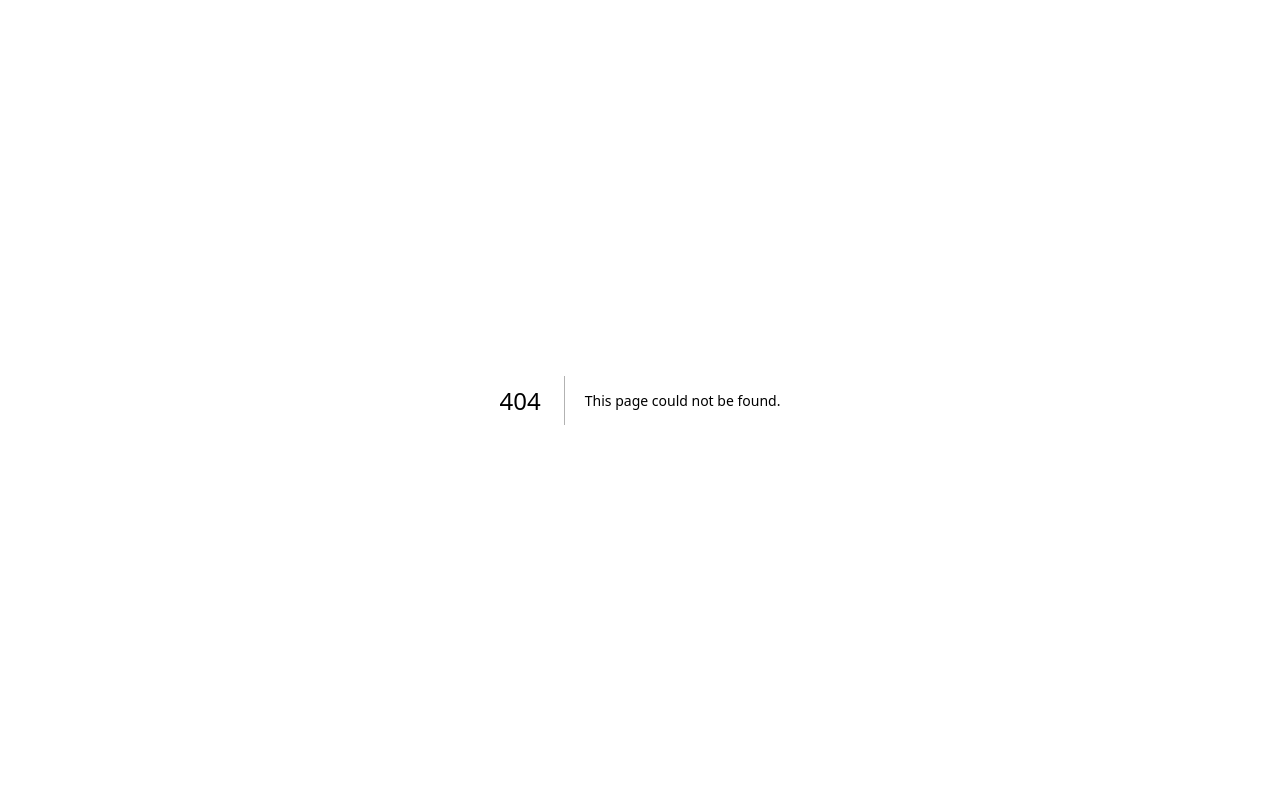
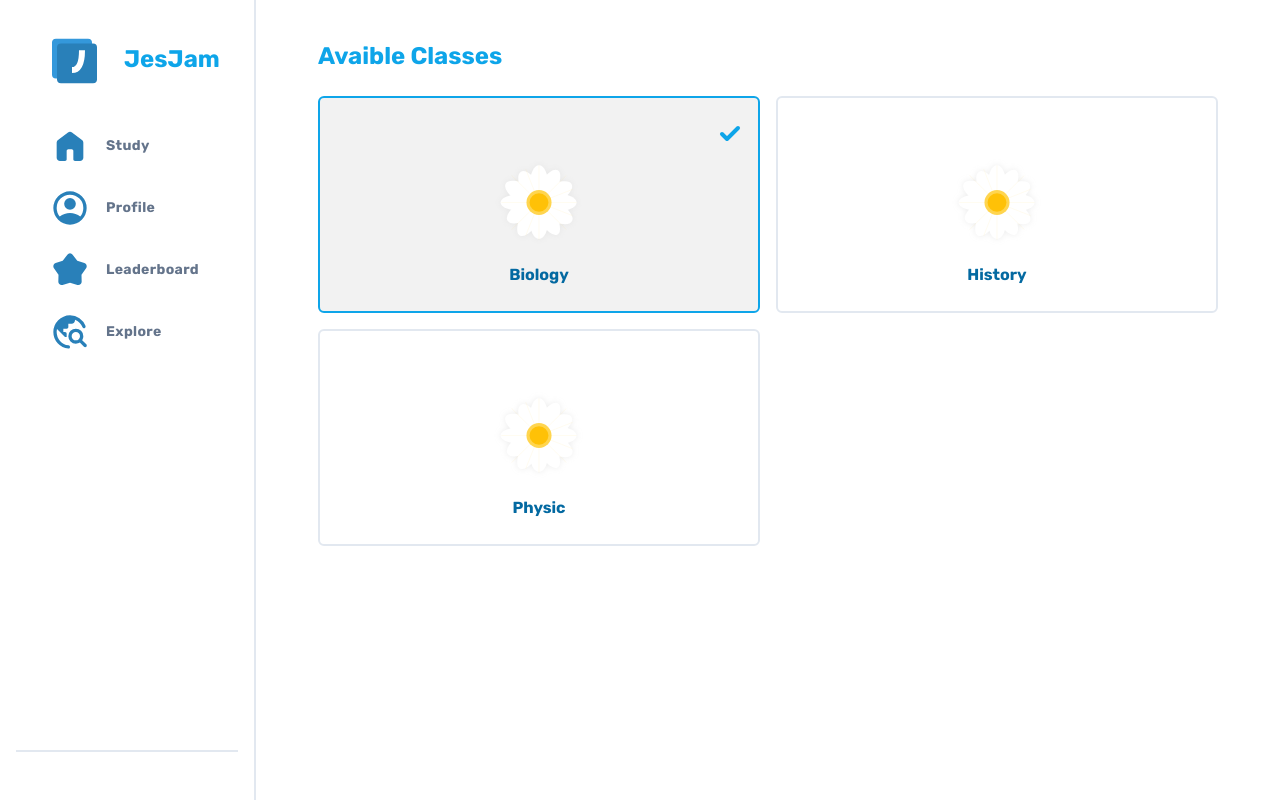
Before and after one commit to Jes-Jam/JesJam-WebApp, a Next.js app: page /classes in a window 1280 px wide. Before the commit this address had no page. Built offline with nearby package versions, Linux system fonts and the light colour scheme; no server answers.

Commit message:
UI: Display all classes in the classes page.🖼️

```diff
--- /dev/null
+++ b/app/(main)/classes/list.tsx
@@ -0,0 +1,48 @@
+"use client"
+
+import { cn } from "@/lib/utils"
+import { Check } from "lucide-react"
+import Image from "next/image"
+
+type Props = {
+    classes: {
+        active: boolean;
+        imageSrc: string;
+        title: string;
+        id: string;
+        disabled: boolean;
+        onClick: () => void
+    }[];
+    activeClassId: string
+}
+
+const List = ({ classes, activeClassId }: Props) => {
+
+
+    return (
+        <div className="pt-6 grid grid-cols-1 lg:grid-cols-2 gap-4">
+            {classes.map((item, index) => (
+                <div key={index}
+                    onClick={item.onClick}
+                    className={cn(
+                        "h-full border-2 hover:bg-black/5 cursor-pointer flex flex-col items-center justify-between p-4 pb-6 min-h-[217px] min-w-[400px] rounded-md",
+                        item.active ? "border-sky-500 bg-black/5" : "border-slate-200",
+                    )}>
+                    <div className="min-h-[40px] w-full flex items-center justify-end">
+                        {item.active && (
+                            <Check className="text-sky-500 stroke-[4] h-6 w-6" />
+                        )}
+                    </div>
+                    <Image src={item.imageSrc} alt={item.title} height={70} width={93.3}
+                    />
+                    <p className="text-sky-700 text-center font-bold mt-3">
+                        {item.title}
+                    </p>
+                </div>
+            ))}
+        </div>
+    )
+}
+
+
+export default List;
--- /dev/null
+++ b/app/(main)/classes/loading.tsx
@@ -0,0 +1,11 @@
+import { Loader } from "lucide-react"
+
+const Loading = () => {
+    return (
+        <div className="h-full w-full flex items-center justify-center">
+            <Loader className="h-9 w-9 text-sky-500 animate-spin" />
+        </div>
+    )
+}
+
+export default Loading
--- /dev/null
+++ b/app/(main)/classes/page.tsx
@@ -0,0 +1,48 @@
+"use client"
+
+import List from "./list";
+
+const ClassPage = () => {
+
+    const classes = [
+        {
+            title: "Biology",
+            imageSrc: "/images/mascot.svg",
+            id: "1",
+            disabled: false,
+            onClick: () => { },
+            active: true
+        },
+        {
+            title: "History",
+            imageSrc: "/images/mascot.svg",
+            id: "1",
+            disabled: false,
+            onClick: () => { },
+            active: false
+        },
+        {
+            title: "Physic",
+            imageSrc: "/images/mascot.svg",
+            id: "1",
+            disabled: false,
+            onClick: () => { },
+            active: false
+        },
+    ]
+
+    const userProgress = {
+        activeClassId: "1",
+        activeClass: classes[0]
+    }
+
+    return (
+        <div className="h-full w-[900px] mx-auto pt-10">
+            <h1 className="text-2xl font-bold text-sky-500">Avaible Classes</h1>
+            {/* List of classes */}
+            <List classes={classes} activeClassId={userProgress?.activeClassId} />
+        </div>
+    );
+}
+
+export default ClassPage
--- a/components/StickyContainer.tsx
+++ b/components/StickyContainer.tsx
@@ -8,7 +8,7 @@ type Props = {
 const StickyContainer = ({ children }: Props) => (
     <div className="hidden lg:block w-[405px] sticky self-end pb-6">
         {/* The container should take up the full height of the viewport on large screens */}
-        <div className="flex flex-col pt-10 px-6 gap-y-4 min-h-[calc(100vh-50px)] sticky bg-gradient-to-b from-[#3398DB]/90 via-[#3398DB]/10 to-white border-l-2 border-l-slate-200">{children}</div>
+        <div className="flex flex-col pt-10 px-6 gap-y-4 min-h-[calc(100vh-50px)] sticky bg-gradient-to-b from-[#3398DB] via-[#3398DB]/10 to-white border-l-2 border-l-slate-200">{children}</div>
     </div>
 )
 
```
